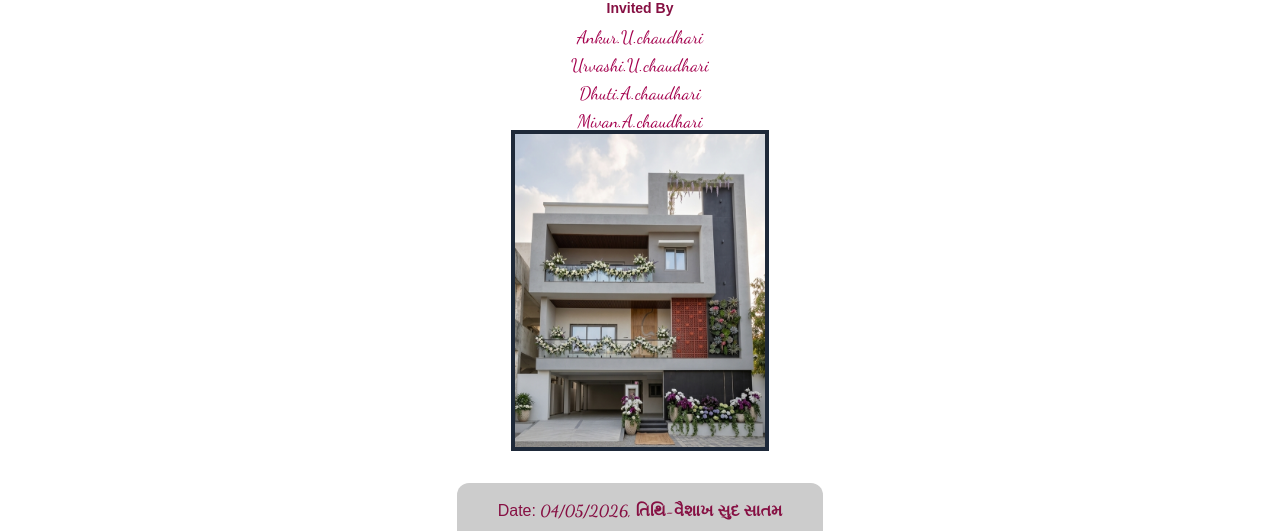
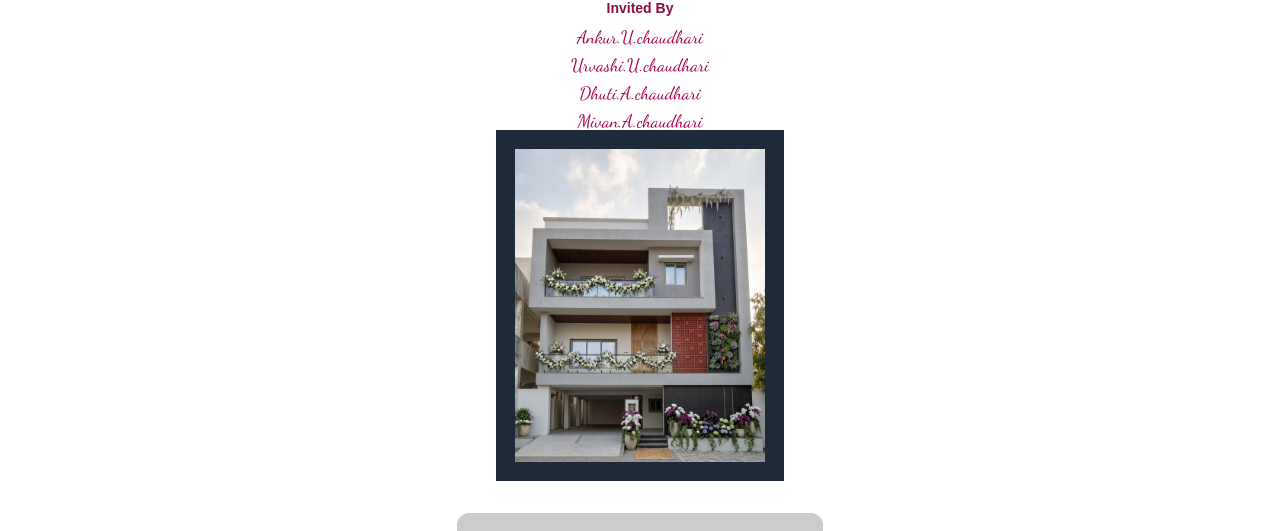
Before and after one commit to harendrasinp/invitation, a Next.js app: page /maincard in a window 1280 px wide. Shown: the part 867-1398 px from the top of the page. Built offline with nearby package versions, Linux system fonts and the light colour scheme.

Commit message:
update animation

```diff
--- a/app/maincard/page.tsx
+++ b/app/maincard/page.tsx
@@ -187,7 +187,7 @@ const Page = () => {
             </motion.div>
           </div>
         </div>
-        <div className="border-4 border-gray-800">
+        <div className="border-[1.2rem] border-gray-800">
           <img src="/images/home1.png" alt="family photo" width={250} />
         </div>
         {/* ⏳ Countdown Timer */}
```
